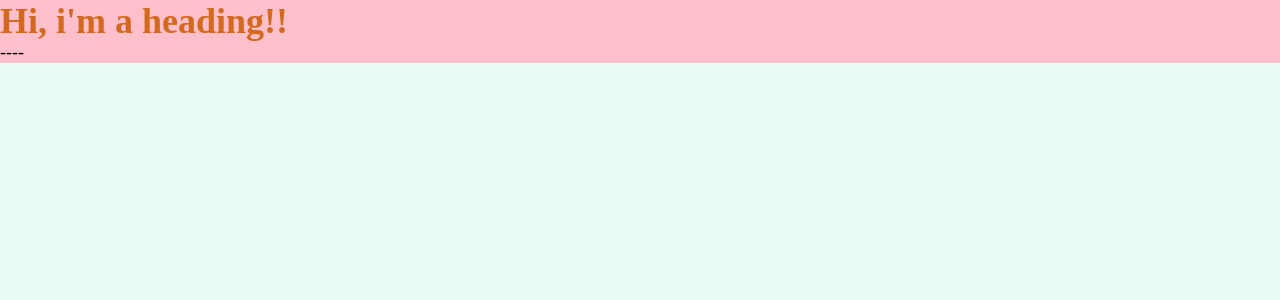
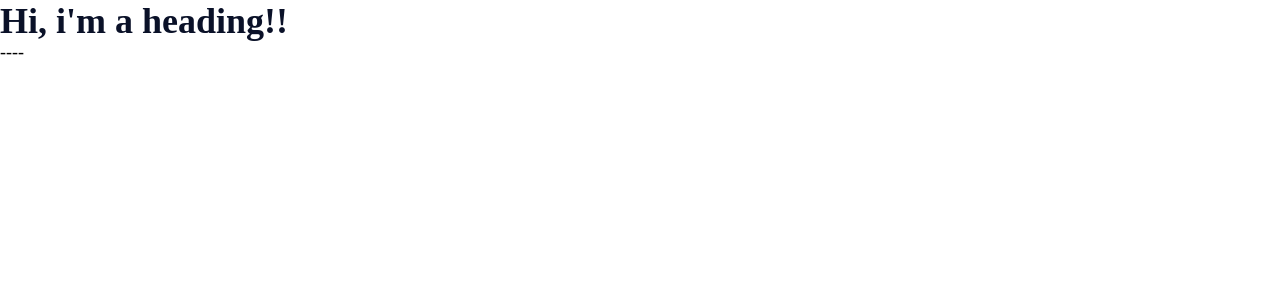
Before and after one commit to Sadlark1993/Curso_React_e_Nextjs, a React (Create React App) app in the folder 06landing-pages-react/: page / in a window 1280 px wide. Shown: the top 300 px of the page. Built offline with nearby package versions, Linux system fonts and the light colour scheme.

Commit message:
Lesson: setting storybook - part 2

```diff
--- a/06landing-pages-react/src/components/Heading/index.jsx
+++ b/06landing-pages-react/src/components/Heading/index.jsx
@@ -1,10 +1,11 @@
 import * as Styled from './styles';
 import PropTypes from 'prop-types';
 
-export const Heading = ({ children }) => {
-  return <Styled.titleStyle>{children}</Styled.titleStyle>;
+export const Heading = ({ children, lightT = false }) => {
+  return <Styled.titleStyle lightT={lightT}>{children}</Styled.titleStyle>;
 };
 
 Heading.propTypes = {
   children: PropTypes.node.isRequired,
+  lightT: PropTypes.bool.isRequired,
 };
--- a/06landing-pages-react/src/components/Heading/styles.js
+++ b/06landing-pages-react/src/components/Heading/styles.js
@@ -1,5 +1,8 @@
 import styled, { css } from 'styled-components';
+import { theme } from '../../styles/themes';
 
 export const titleStyle = styled.h1`
-  color: chocolate;
+  ${({ theme, lightT }) => css`
+    color: ${lightT ? theme.colors.white : theme.colors.primaryColor};
+  `}
 `;
--- a/06landing-pages-react/src/styles/themes.js
+++ b/06landing-pages-react/src/styles/themes.js
@@ -1,9 +1,10 @@
 export const theme = {
   colors: {
-    primaryBg: '#e8fbf6',
-    secondaryBg: 'pink',
+    primaryColor: '#0A1128',
+    secondaryColor: '#DC143C',
     sakuraz: '	#ffb1ef',
     boom: '#504b78',
+    white: 'white',
   },
   fonts: {},
   spacings: {},
```
Also changed, not shown: 06landing-pages-react/src/components/Heading/stories.jsx (+21 -2 lines), 1 other file (tests, documents, lock files or other folders).
